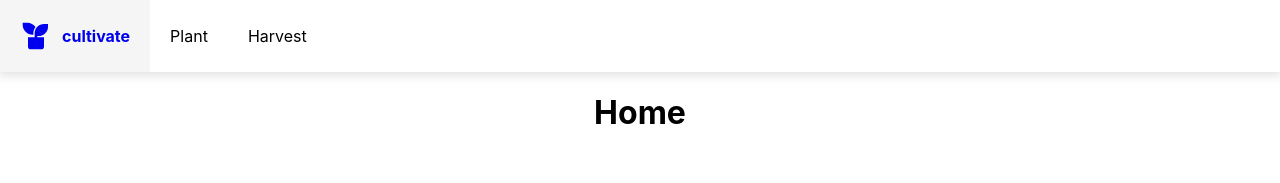
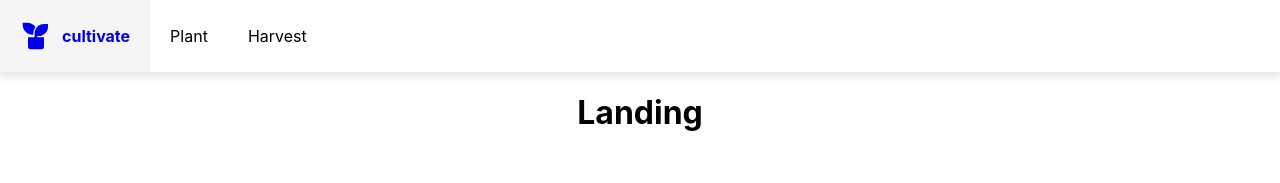
Before and after one commit to lifeng-yin/cultivate, a React (Create React App) app: page / in a window 1280 px wide. Shown: the top 183 px of the page. Built offline with nearby package versions, Linux system fonts and the light colour scheme.

Commit message:
Change Home page to Landing

```diff
--- a/src/App.jsx
+++ b/src/App.jsx
@@ -1,7 +1,7 @@
 import React from 'react';
 import { BrowserRouter, Routes, Route } from 'react-router-dom';
 import logo from './logo.svg';
-import Home from './pages/Home/Home'
+import Landing from './pages/Landing/Landing'
 import Plant from './pages/Plant/Plant';
 import Harvest from './pages/Harvest/Harvest';
 import Navbar from './components/Navbar/Navbar';
@@ -14,7 +14,7 @@ function App() {
       <BrowserRouter>
         <Navbar></Navbar>
         <Routes>
-          <Route exact path="/" element={<Home />}></Route>
+          <Route exact path="/" element={<Landing />}></Route>
           <Route path="/plant" element={<Plant />}></Route>
           <Route path="/harvest" element={<Harvest />}></Route>
         </Routes>
--- a/src/components/Navbar/Navbar.jsx
+++ b/src/components/Navbar/Navbar.jsx
@@ -4,7 +4,7 @@ import { RiPlantFill } from 'react-icons/ri'
 const Navbar = () => {
     return (
         <div className="Navbar">
-            <Link key="Home" to="/">
+            <Link key="Landing" to="/">
                 <div className="logo">
                     <RiPlantFill size="2em" />
                     <span>cultivate</span>
--- a/src/pages/Home/Home.jsx
+++ /dev/null
@@ -1,9 +0,0 @@
-const Home = () => {
-    return (
-        <div className="Home">
-            <h1>Home</h1>
-        </div>
-    )
-}
-
-export default Home;
--- /dev/null
+++ b/src/pages/Landing/Landing.jsx
@@ -0,0 +1,9 @@
+const Landing = () => {
+    return (
+        <div className="Landing">
+            <h1>Landing</h1>
+        </div>
+    )
+}
+
+export default Landing;
```
